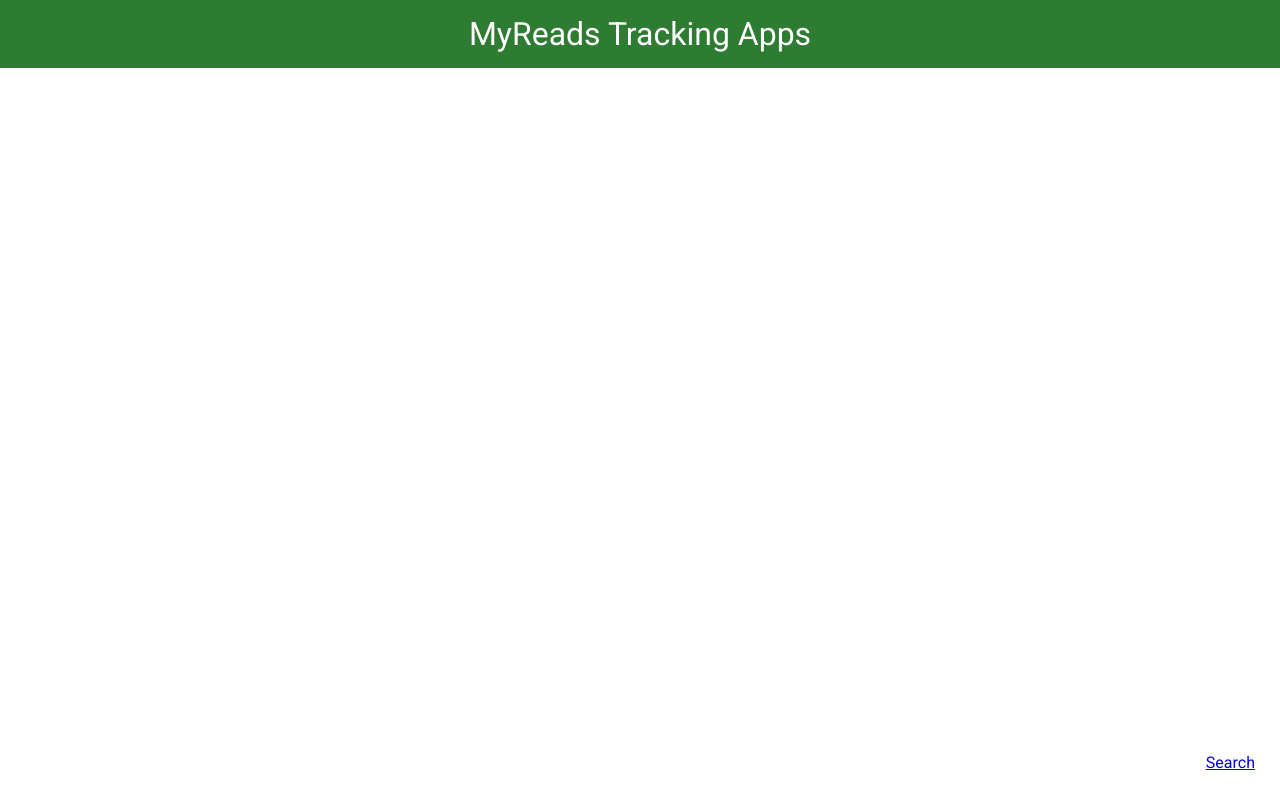
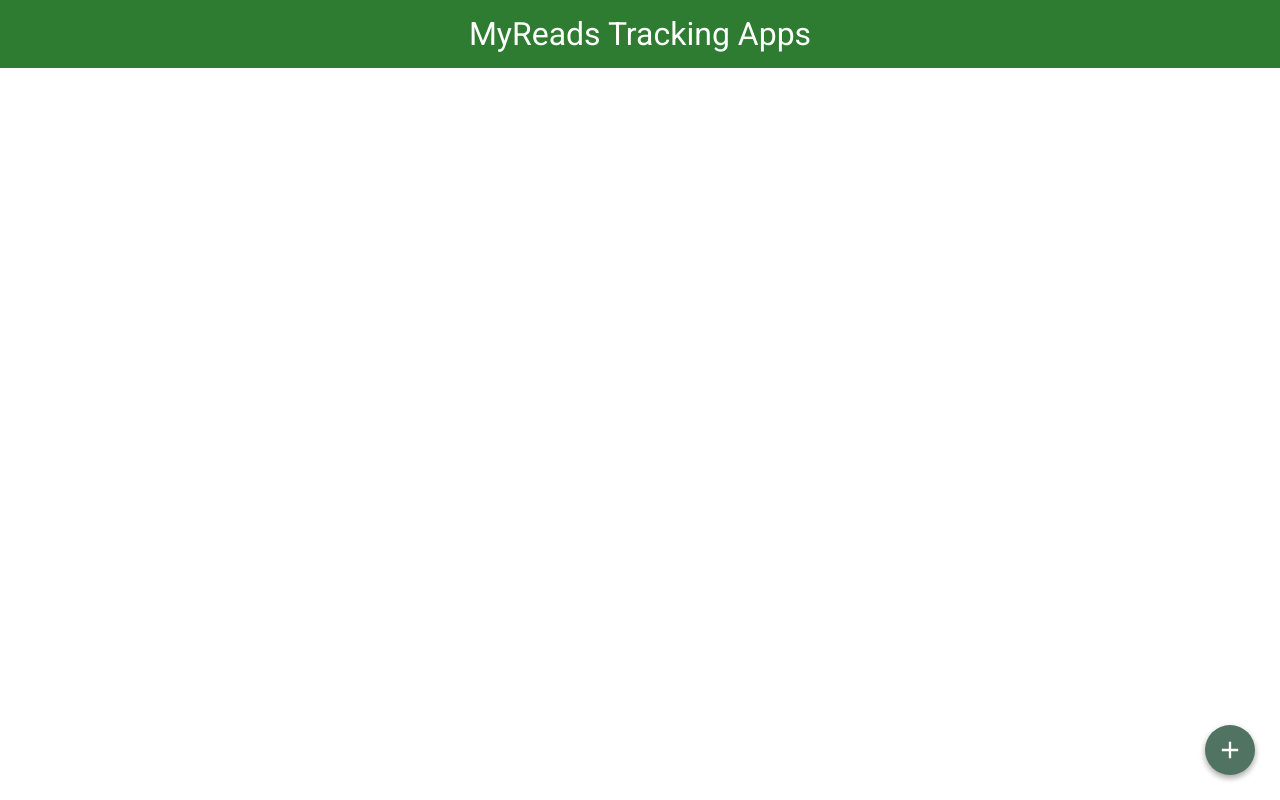
Before and after one commit to shijingl/Read-Books, a React (Create React App) app: page / in a window 1280 px wide. Built offline with nearby package versions, Linux system fonts and the light colour scheme; no server answers.

Commit message:
fix the button issue

```diff
--- a/src/App.css
+++ b/src/App.css
@@ -53,23 +53,18 @@ body, .app {
   bottom: 25px;
 }
 
-.open-search button {
+.open-search a {
+  background: #507461;
+  background-image: url('./icons/add.svg');
+  background-position: center;
+  background-repeat: no-repeat;
+  background-size: 28px;
+  border-radius: 50%;
+  box-shadow: 0 3px 6px rgba(0, 0, 0, 0.16), 0 3px 6px rgba(0, 0, 0, 0.23);
   display: block;
+  font-size: 0;
+  height: 50px;
   width: 50px;
-  height: 50px;
-  border-radius: 50%;
-  background: #2e7d32;
-  background-image: url('./icons/add.svg');
-  background-repeat: no-repeat;
-  background-position: center;
-  background-size: 28px;
-  box-shadow: 0 3px 6px rgba(0,0,0,0.16), 0 3px 6px rgba(0,0,0,0.23);
-  font-size: 0;
-  outline: 0;
-}
-
-.open-search button:hover {
-  background-color: rgb(0, 102, 0);
 }
 
 
```
